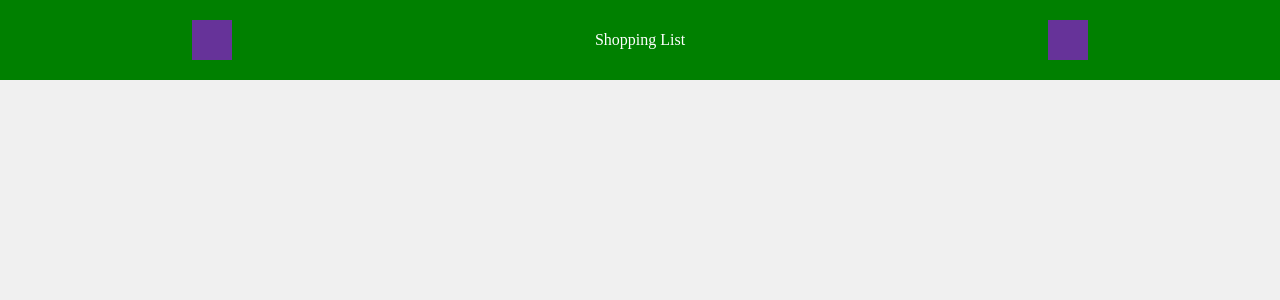
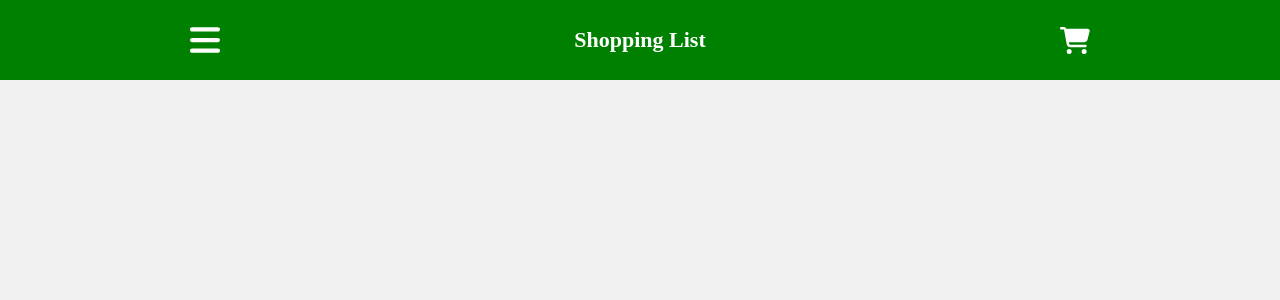
Before and after one commit to maruf-bin-salim/organic-food-ecommerce, a Next.js app: page /shopping-list in a window 1280 px wide. Shown: the top 300 px of the page. Built offline with nearby package versions, Linux system fonts and the light colour scheme.

Commit message:
added a topbar UI to shopping list

```diff
--- a/pages/shopping-list.js
+++ b/pages/shopping-list.js
@@ -4,13 +4,14 @@
 const ShoppingList = () => {
   return (
     <div className={styles.page}>
+
       <div className={styles.topBar}>
         <div className={styles.hamburger} />
-        <div>
-          Shopping List
-        </div>
+        <div className={styles.pageTitle}> Shopping List</div>
         <div className={styles.cart} />
       </div>
+
+
     </div>
   )
 }
--- a/styles/ShoppingList.module.css
+++ b/styles/ShoppingList.module.css
@@ -16,8 +16,29 @@
     height: max-content;
 }
 
-.hamburger, .cart {
+.hamburger,
+.cart {
     background-color: rebeccapurple;
-    height:  40px;
+    height: 40px;
     width: 40px;
+    cursor: pointer;
 }
+
+.hamburger {
+    background: url('/hamburger.svg');
+    background-size: 30px;
+    background-repeat: no-repeat;
+    background-position: center;
+}
+
+.cart {
+    background: url('/cart.svg');
+    background-size: 30px;
+    background-repeat: no-repeat;
+    background-position: center;
+}
+
+.pageTitle {
+    font-size: 22px;
+    font-weight: 600;
+}
```
Also changed, not shown: public/cart.svg (added), public/hamburger.svg (added).
